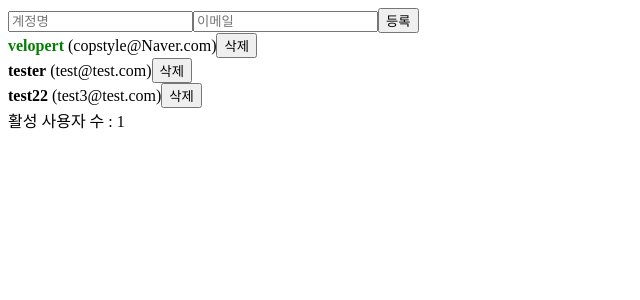
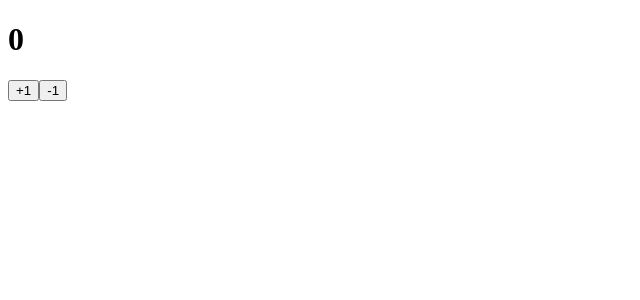
Before and after one commit to oinochoe/fastcampus-react, a React (Create React App) app: page / in a window 1280 px wide. Shown: the top 300 px of the page, without its empty margins (0-640 px from the left). Built offline with nearby package versions, Linux system fonts and the light colour scheme.

Commit message:
class형 컴포넌트 예제 진행중

```diff
--- a/src/Counter.js
+++ b/src/Counter.js
@@ -1,5 +1,18 @@
-import React, { useReducer } from 'react';
+import React, { Component } from 'react';
 
+class Counter extends Component {
+    render() {
+        return (
+            <div>
+                <h1>0</h1>
+                <button>+1</button>
+                <button>-1</button>
+            </div>
+        );
+    }
+}
+
+/*
 function reducer(state, action) {
     switch (action.type) {
         case 'INCREMENT':
@@ -33,6 +46,6 @@
             <button onClick={onDecrease}>-1</button>
         </div>
     );
-}
+} */
 
 export default Counter;
--- a/src/index.js
+++ b/src/index.js
@@ -1,12 +1,13 @@
 import React from 'react';
 import ReactDOM from 'react-dom';
 
-import App from './App';
+// import App from './App';
+import Counter from './Counter';
 
 const rootElement = document.getElementById('root');
 ReactDOM.render(
     <React.StrictMode>
-        <App />
+        <Counter />
     </React.StrictMode>,
     rootElement,
 );
```
